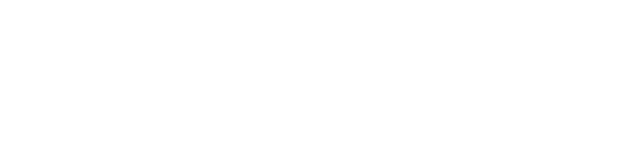
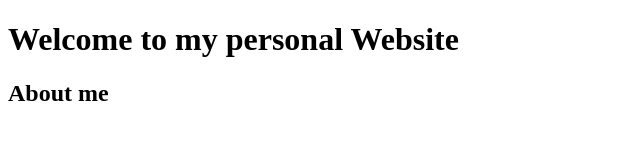
Before and after one commit to kiawnu/Personal-Website, a plain HTML site: page index.html in a window 1280 px wide. Shown: the whole page, without its empty margins (0-640 px from the left). Drawn offline with Linux system fonts and the light colour scheme.

Commit message:
Headlines added to structure

```diff
--- a/index.html
+++ b/index.html
@@ -7,11 +7,11 @@
     </head>
 
     <body>
+        <h1>Welcome to my personal Website</h1>
+        <h2>About me</h2>
 
 
     </body>
 
 
-
-
 </html>
```
